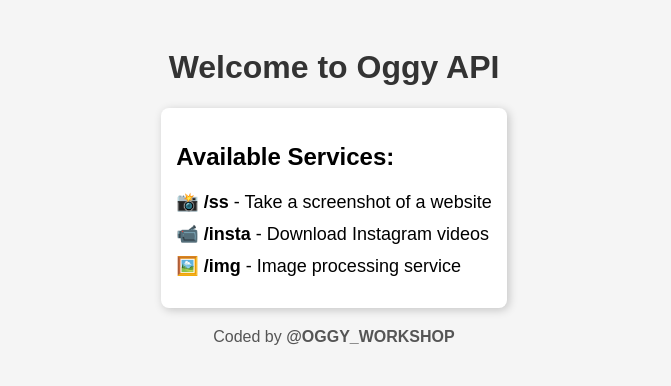
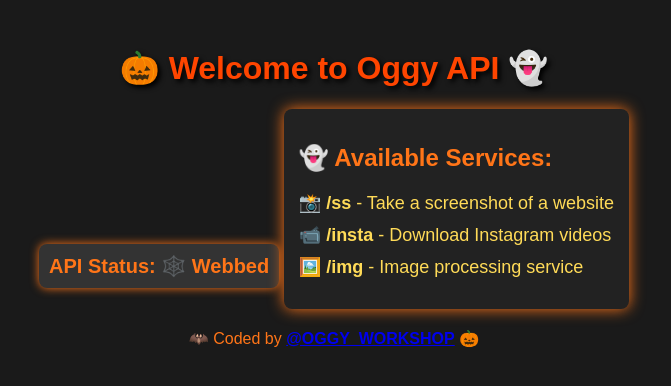
Before and after one commit to nibraspython/oggyapi, a website: page index.html in a window 1280 px wide. Shown: the whole page, without its empty margins (306-977 px from the left). Drawn offline with Linux system fonts and the light colour scheme.

Commit message:
Update index.html

```diff
--- a/index.html
+++ b/index.html
@@ -3,22 +3,25 @@
 <head>
     <meta charset="UTF-8">
     <meta name="viewport" content="width=device-width, initial-scale=1.0">
-    <title>Oggy API Services</title>
+    <title>OGGY LIVE API 🎃</title>
     <style>
+        /* Halloween Theme */
         body {
             font-family: Arial, sans-serif;
             text-align: center;
-            background-color: #f5f5f5;
+            background-color: #1a1a1a;
+            color: #ff7518;
             padding: 20px;
         }
         h1 {
-            color: #333;
+            color: #ff4500;
+            text-shadow: 3px 3px 5px black;
         }
         .services {
-            background: white;
+            background: #222;
             padding: 15px;
             border-radius: 8px;
-            box-shadow: 2px 2px 10px rgba(0, 0, 0, 0.2);
+            box-shadow: 0 0 15px #ff7518;
             display: inline-block;
             text-align: left;
         }
@@ -29,19 +32,35 @@
         .services li {
             margin: 10px 0;
             font-size: 18px;
+            color: #ffdb58;
         }
         .footer {
             margin-top: 20px;
             font-size: 16px;
-            color: #555;
+            color: #ff7518;
+        }
+        .status-box {
+            font-size: 20px;
+            font-weight: bold;
+            margin-top: 15px;
+            padding: 10px;
+            background: #333;
+            display: inline-block;
+            border-radius: 8px;
+            box-shadow: 0 0 10px #ff7518;
         }
     </style>
 </head>
 <body>
 
-    <h1>Welcome to Oggy API</h1>
+    <h1>🎃 Welcome to Oggy API 👻</h1>
+
+    <div class="status-box">
+        API Status: <span id="status">Loading...</span>
+    </div>
+
     <div class="services">
-        <h2>Available Services:</h2>
+        <h2>👻 Available Services:</h2>
         <ul>
             <li>📸 <b>/ss</b> - Take a screenshot of a website</li>
             <li>📹 <b>/insta</b> - Download Instagram videos</li>
@@ -50,8 +69,18 @@
     </div>
 
     <div class="footer">
-        <p>Coded by <b>@OGGY_WORKSHOP</b></p>
+        <p>🦇 Coded by <b><a href="https://t.me/jerryfromrussian">@OGGY_WORKSHOP</a></b> 🎃</p>
     </div>
+
+    <script>
+        const statuses = ["🎃 Alive", "👻 Spooky", "🦇 Flying", "🕸️ Webbed", "🧙‍♂️ Magic", "💀 Undead"];
+        function updateStatus() {
+            const randomStatus = statuses[Math.floor(Math.random() * statuses.length)];
+            document.getElementById("status").textContent = randomStatus;
+        }
+        setInterval(updateStatus, 3000);
+        updateStatus();
+    </script>
 
 </body>
 </html>
```
